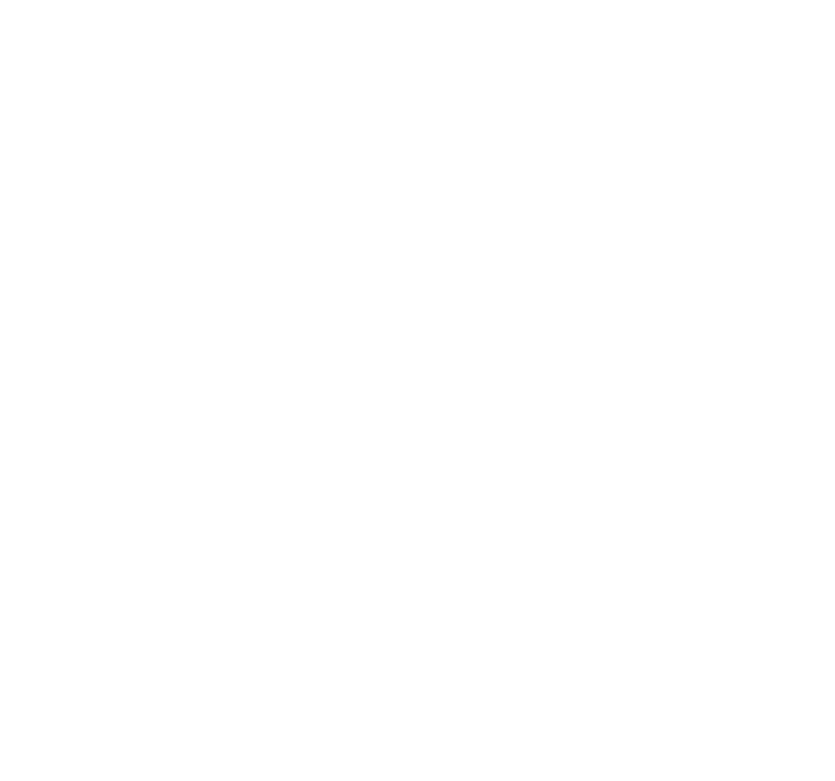
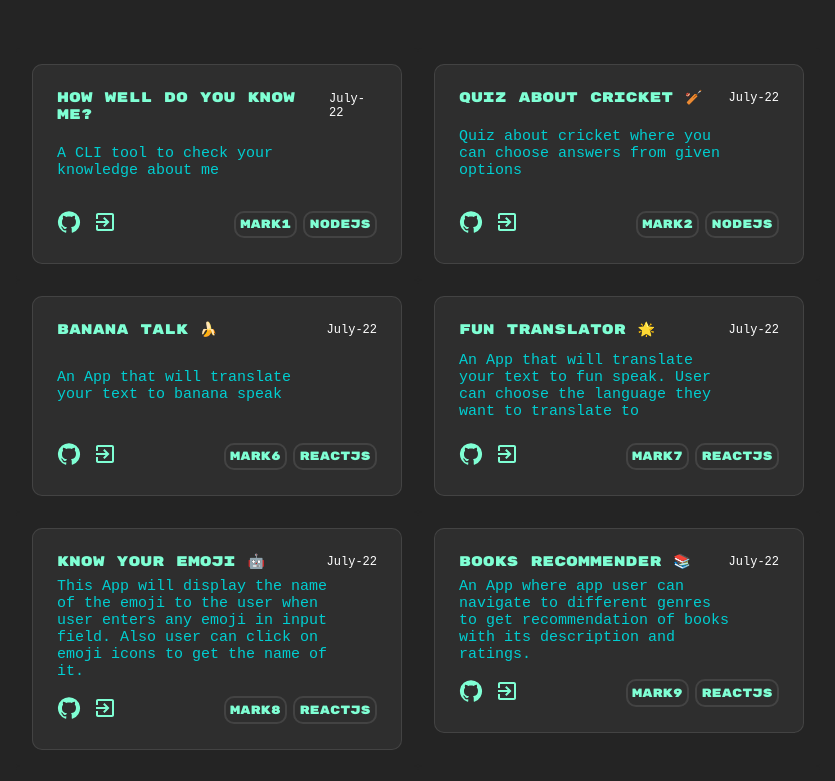
Before and after one commit to yashrojesara/portfolio, a React (Create React App) app: page /project in a window 1280 px wide. Shown: the top 781 px of the page, without its empty margins (222-1057 px from the left). Built offline with nearby package versions, Linux system fonts and the light colour scheme.

Commit message:
Added Projects Card

```diff
--- a/package.json
+++ b/package.json
@@ -5,6 +5,7 @@
   "dependencies": {
     "@emotion/react": "^11.9.3",
     "@emotion/styled": "^11.9.3",
+    "@fontsource/rubik-mono-one": "^4.5.9",
     "@mui/icons-material": "^5.8.4",
     "@mui/material": "^5.9.2",
     "@mui/styles": "^5.9.2",
--- a/src/Components/Projects/Project.jsx
+++ b/src/Components/Projects/Project.jsx
@@ -1,5 +1,36 @@
+import { makeStyles } from "@mui/styles";
+import { projectList } from "../projectList";
+import ProjectCard from "./ProjectCard";
+
+const useStyles = makeStyles({
+  root: {
+    width: "100%",
+    height: "100%",
+    display: "flex",
+    justifyContent: "center",
+    flexFlow: "wrap",
+    background: "#242424",
+  },
+  cardWrapper: {
+    justifyContent: "center",
+    display: "flex",
+    flexFlow: "wrap",
+    padding: "3em 5em",
+  },
+});
+
 const Project = () => {
-  return <div></div>;
+  const classes = useStyles();
+
+  return (
+    <div className={classes.root}>
+      <div className={classes.cardWrapper}>
+        {projectList.map((project) => {
+          return <ProjectCard key={project.id} project={project} />;
+        })}
+      </div>
+    </div>
+  );
 };
 
 export default Project;
--- /dev/null
+++ b/src/Components/Projects/ProjectCard.jsx
@@ -0,0 +1,121 @@
+import Card from "@mui/material/Card";
+import CardContent from "@mui/material/CardContent";
+import GitHubIcon from "@mui/icons-material/GitHub";
+import ExitToAppIcon from "@mui/icons-material/ExitToApp";
+import makeStyles from "@mui/styles/makeStyles";
+import { Link, Tooltip } from "@mui/material";
+
+const useStyles = makeStyles({
+  card: {
+    boxShadow: "none !important",
+    backgroundColor: "#242424 !important",
+    fontFamily: "Rubik Mono One",
+  },
+  cardContent: {
+    display: "flex",
+    flexDirection: "column",
+    justifyContent: "space-between",
+    background: "#2E2E2E",
+    color: "white",
+    padding: "1.5em !important",
+    margin: "1em",
+    maxWidth: "320px",
+    minWidth: "320px",
+    minHeight: "150px",
+    border: "1px solid rgba(255, 255, 255, 0.1)",
+    borderRadius: "10px",
+  },
+  header: {
+    display: "flex",
+    flexDirection: "row",
+    justifyContent: "space-between",
+    alignItems: "center",
+  },
+  title: {
+    maxWidth: "85%",
+    fontWeight: "100",
+    fontSize: "14px",
+    color: "aquamarine",
+  },
+  date: {
+    fontSize: "12px",
+    fontFamily: "monospace",
+  },
+  description: {
+    fontSize: "15px",
+    fontFamily: "monospace",
+    width: "85%",
+    marginTop: "0.5em",
+    color: "darkturquoise",
+  },
+  end: {
+    display: "flex",
+    flexDirection: "row",
+    justifyContent: "space-between",
+    alignItems: "center",
+    marginTop: "1em",
+  },
+  technology: {
+    marginLeft: "0.5em",
+  },
+  mark: {
+    display: "flex",
+    fontSize: "12px",
+  },
+  border: {
+    display: "flex",
+    border: "2px solid rgba(255, 255, 255, 0.1)",
+    padding: "0.35em",
+    borderRadius: "10px",
+    color: "aquamarine",
+  },
+  iconColor: {
+    color: "aquamarine",
+  },
+});
+
+const ProjectCard = (props) => {
+  const { project } = props;
+  const classes = useStyles();
+
+  return (
+    <Card className={classes.card}>
+      <CardContent className={classes.cardContent}>
+        <div className={classes.header}>
+          <span className={classes.title}>{project.title}</span>
+          <span className={classes.date}>{project.date}</span>
+        </div>
+
+        <span className={classes.description}>{project.description}</span>
+
+        <div className={classes.end}>
+          <div className={classes.button}>
+            <Tooltip title="GitHub Link" arrow>
+              <Link href={project.githubLink} target="_blank">
+                <GitHubIcon className={classes.iconColor} />
+              </Link>
+            </Tooltip>
+            <Tooltip title="Live Link" arrow>
+              <Link href={project.liveLink} target="_blank">
+                <ExitToAppIcon
+                  className={classes.iconColor}
+                  style={{ marginLeft: "0.5em" }}
+                />
+              </Link>
+            </Tooltip>
+          </div>
+          <div className={classes.mark}>
+            <span className={classes.border}>{project.mark}</span>
+            <Tooltip title={project.id > 2 ? "ReactJS" : "NodeJS"} arrow>
+              <span className={`${classes.technology} ${classes.border}`}>
+                {project.technology}
+              </span>
+            </Tooltip>
+          </div>
+        </div>
+      </CardContent>
+    </Card>
+  );
+};
+
+export default ProjectCard;
--- /dev/null
+++ b/src/Components/projectList.js
@@ -0,0 +1,123 @@
+export const projectList = [
+  {
+    id: 1,
+    title: "How well do you know me?",
+    date: "July-22",
+    description: "A CLI tool to check your knowledge about me",
+    technology: "NodeJS",
+    githubLink: "https://github.com/yashrojesara/mark1",
+    liveLink:
+      "https://replit.com/@YashRojesara/neoG-mark1#index.js?embed=1&output=1",
+    mark: "mark1",
+  },
+  {
+    id: 2,
+    title: "Quiz about cricket 🏏 ",
+    date: "July-22",
+    description:
+      "Quiz about cricket where you can choose answers from given options",
+    technology: "NodeJS",
+    githubLink: " https://github.com/yashrojesara/mark2 ",
+    liveLink:
+      "https://replit.com/@YashRojesara/neoG-mark2#index.js?embed=1&output=1",
+    mark: "mark2",
+  },
+  {
+    id: 3,
+    title: "Banana Talk 🍌",
+    date: "July-22",
+    description: "An App that will translate your text to banana speak",
+    technology: "ReactJS",
+    githubLink: "https://github.com/yashrojesara/banana-talk",
+    liveLink: "bananatalkmark6.netlify.app",
+    mark: "mark6",
+  },
+  {
+    id: 4,
+    title: "Fun Translator 🌟",
+    date: "July-22  ",
+    description:
+      "An App that will translate your text to fun speak. User can choose the language they want to translate to",
+    technology: "ReactJS",
+    githubLink: "https://github.com/yashrojesara/translation",
+    liveLink: "",
+    mark: "mark7",
+  },
+  {
+    id: 5,
+    title: "Know Your Emoji 🤖",
+    date: "July-22",
+    description:
+      "This App will display the name of the emoji to the user when user enters any emoji in input field. Also user can click on emoji icons to get the name of it.",
+    technology: "ReactJS",
+    githubLink: "https://github.com/yashrojesara/emoji-dictionary",
+    liveLink: "",
+    mark: "mark8",
+  },
+  {
+    id: 6,
+    title: "Books Recommender 📚",
+    date: "July-22",
+    description:
+      "An App where app user can navigate to different genres to get recommendation of books with its description and ratings.",
+    technology: "ReactJS",
+    githubLink: "https://github.com/yashrojesara/books-app",
+    liveLink: "",
+    mark: "mark9",
+  },
+  {
+    id: 7,
+    title: "Cash Register App 💰",
+    date: "Aug-22",
+    description:
+      "An App that will take Bill Amount & Cash Given as Input & will return the change that cashier has to give back to the user in minimum number of notes",
+    technology: "ReactJS",
+    githubLink: "https://github.com/yashrojesara/cash-register",
+    liveLink: "",
+    mark: "mark10",
+  },
+  {
+    id: 8,
+    title: "Is Your birthday lucky? 🎉",
+    date: "Aug-22",
+    description:
+      "This app will take user's birthdate & lucky number then it will calculate whether user's birthdate is lucky or not",
+    technology: "ReactJS",
+    githubLink: "https://github.com/yashrojesara/lucky-birthdate",
+    liveLink: "",
+    mark: "mark11",
+  },
+  {
+    id: 9,
+    title: "Fun with Triangles 🔢",
+    date: "Aug-22",
+    description:
+      "An App where user can play quiz about triangles, calculate area of triangle, check if given angles form a triangle or not",
+    technology: "ReactJS",
+    githubLink: "https://github.com/yashrojesara/triangle-quiz",
+    liveLink: "",
+    mark: "mark12",
+  },
+  {
+    id: 10,
+    title: "Palindrome Birthday 🎂",
+    date: "Aug-22",
+    description:
+      "An App where user can check if their birthday is a palindrome or not and also gets the nearest palindrome of their birthday",
+    technology: "ReactJS",
+    githubLink: "https://github.com/yashrojesara/birthdate-palindrome",
+    liveLink: "",
+    mark: "mark13",
+  },
+  {
+    id: 11,
+    title: "Profit-Loss Calculator 💰",
+    date: "Aug-22",
+    description:
+      "This App will take input stocks qty & current prices and calculate profit-loss",
+    technology: "ReactJS",
+    githubLink: "https://github.com/yashrojesara/profit-loss",
+    liveLink: "",
+    mark: "mark14",
+  },
+];
```
Also changed, not shown: src/index.js (+7 -6 lines), 1 other file (tests, documents, lock files or other folders).
